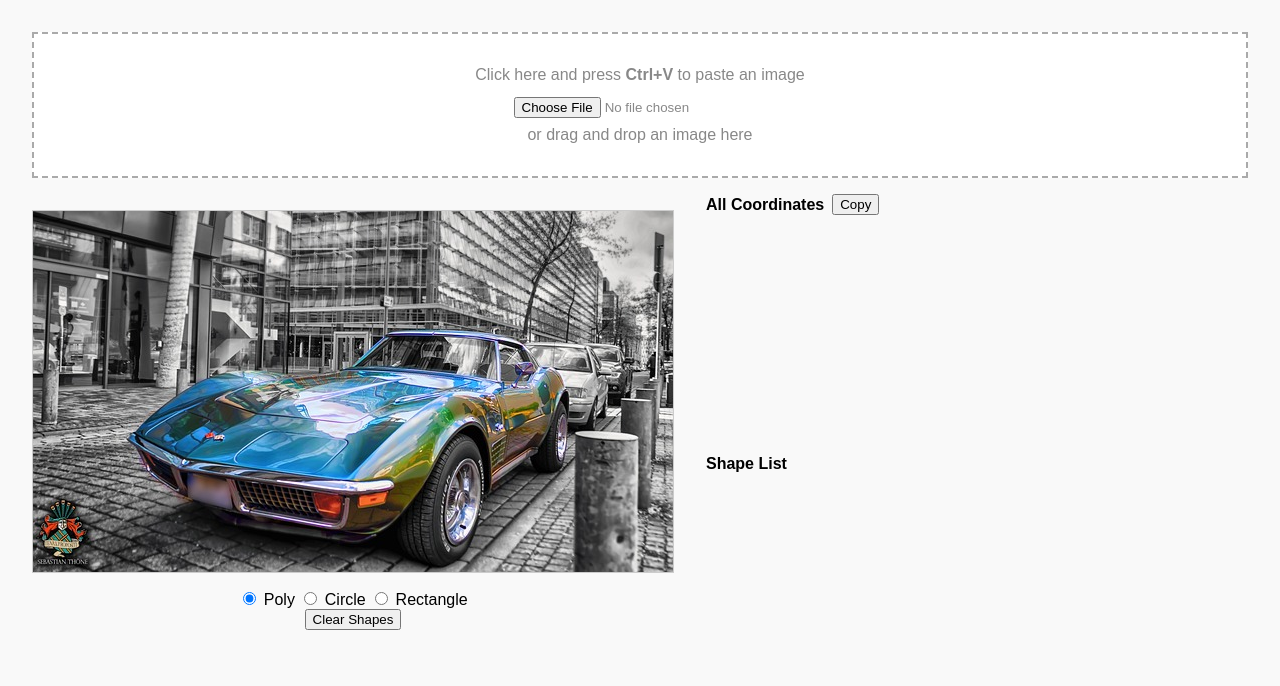
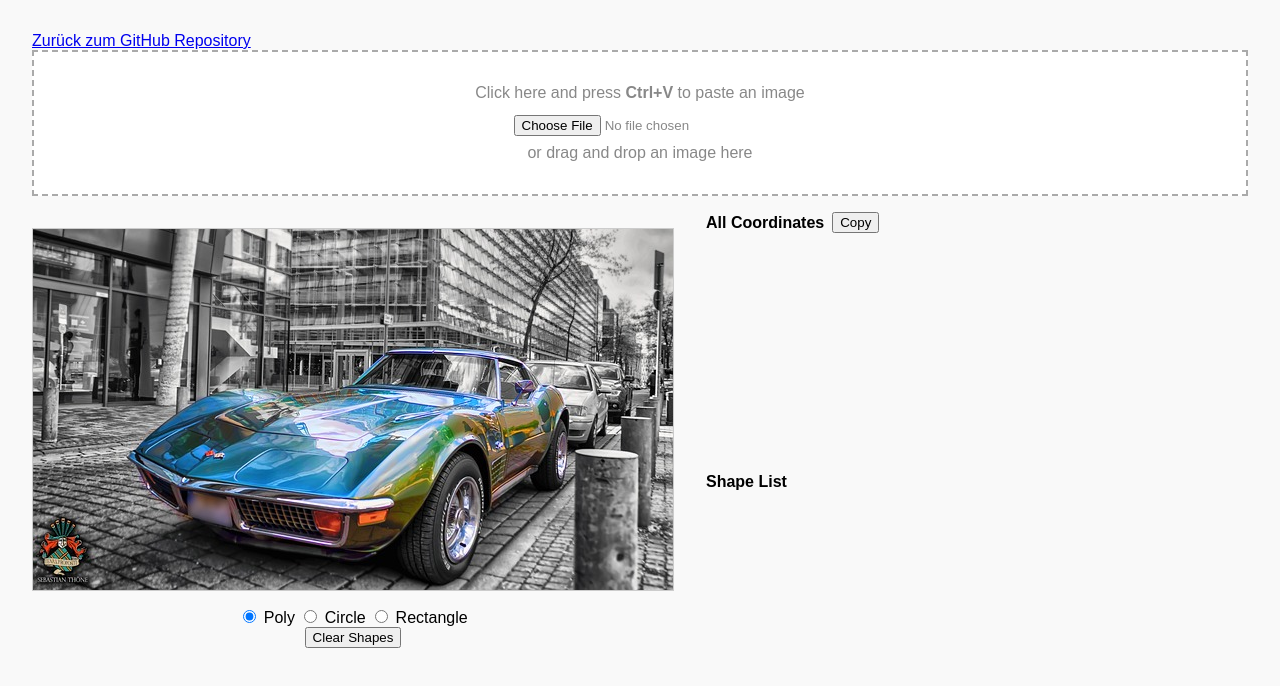
Before and after one commit to wenik35/PathGen, a plain HTML site: page index.html in a window 1280 px wide. Drawn offline with Linux system fonts and the light colour scheme.

Commit message:
Link zurück zum repo

```diff
--- a/index.html
+++ b/index.html
@@ -19,6 +19,7 @@
     </style>
 </head>
 <body>
+        <a href="https://github.com/wenik35/PathGen">Zurück zum GitHub Repository</a>
         <div id="paste-area" tabindex="0" style="width:100%; box-sizing:border-box; margin-bottom:1em;">
             Click here and press <b>Ctrl+V</b> to paste an image<br>
             <input type="file" id="upload-img" accept="image/*" style="margin-top:1em;">
```
